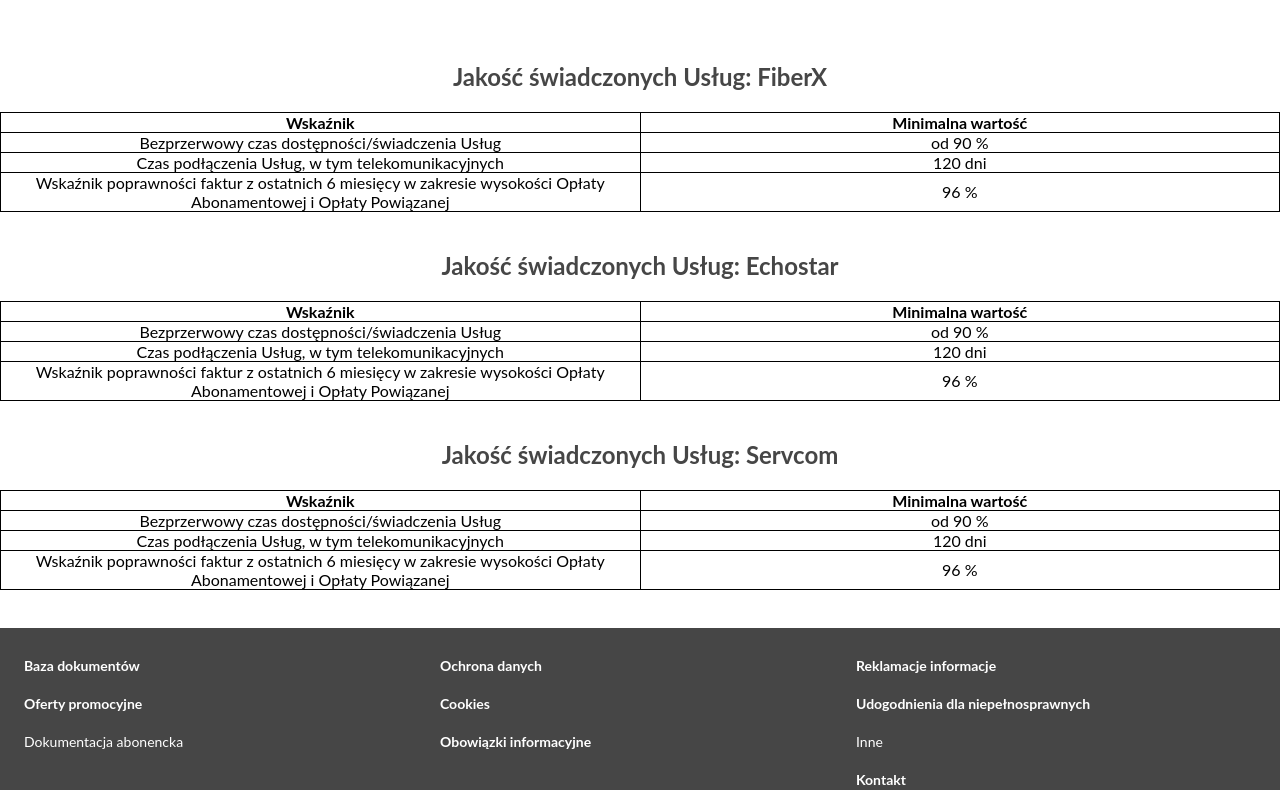
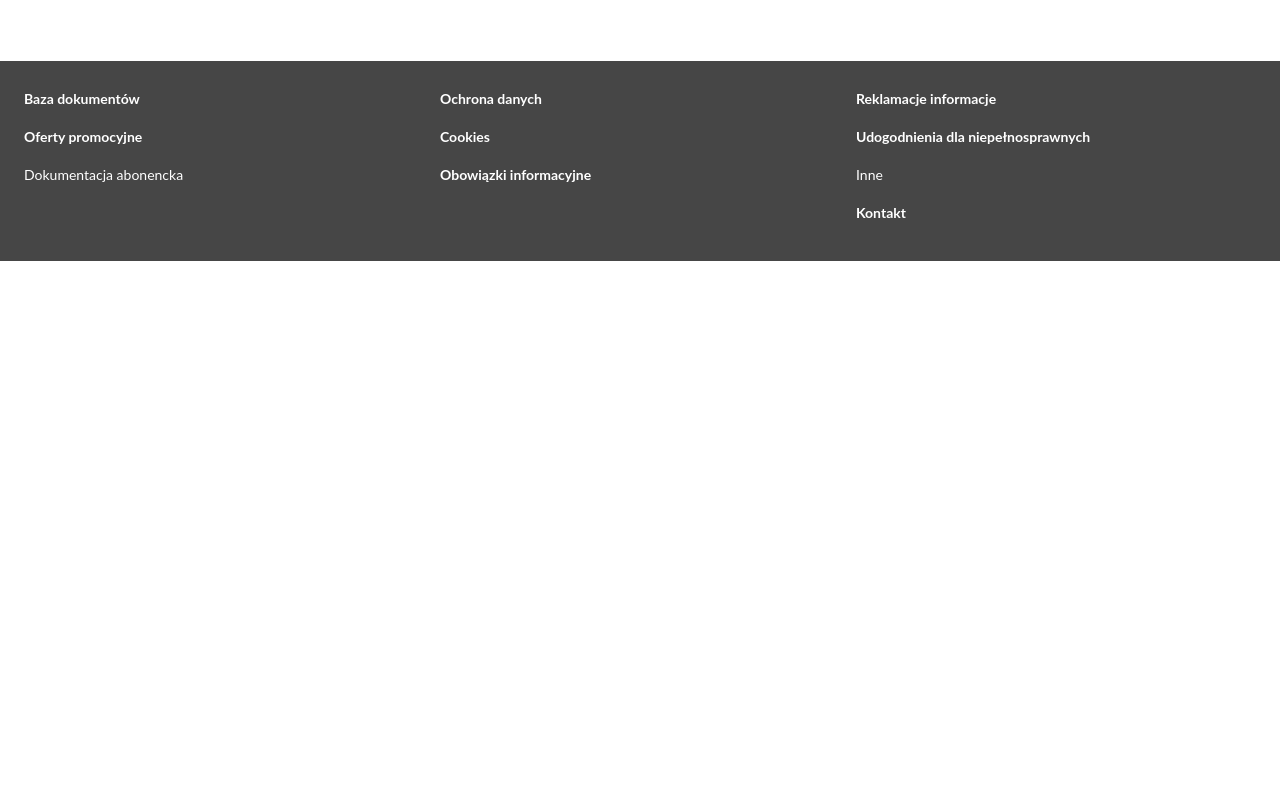
Before and after one commit to michalbajerski/michalbajerski.github.io, a plain HTML site: page index.html in a window 1280 px wide. Shown: the part 699-1489 px from the top of the page. After the commit the page ends 960 px from the top, so only its background shows below. Drawn offline with Linux system fonts and the light colour scheme; a script that the page names is missing.

Commit message:
removed table

```diff
--- a/index.html
+++ b/index.html
@@ -18,75 +18,6 @@
         <img class="visible-mobile"src="./assets/images/hero-mobile.webp" alt="Zdjęcie główne" width="840" height="900">
     </section>
     <cards-component></cards-component>
-    <h2 style="margin: auto; text-align: center;">Jakość świadczonych Usług: FiberX</h2>
-    <br><table>
-            <thead>
-              <tr>
-                <th>Wskaźnik</th>
-                <th>Minimalna wartość</th>
-              </tr>
-            </thead>
-            <tbody>
-              <tr>
-                <td>Bezprzerwowy czas dostępności/świadczenia Usług</td>
-                <td>od 90 %</td>
-              </tr>
-              <tr>
-                <td>Czas podłączenia Usług, w tym telekomunikacyjnych</td>
-                <td>120 dni</td>
-              </tr>
-              <tr>
-                <td>Wskaźnik poprawności faktur z ostatnich 6 miesięcy w zakresie wysokości Opłaty Abonamentowej i Opłaty Powiązanej</td>
-                <td>96 %</td>
-              </tr>
-            </tbody>
-        </table><br><br>
-        <h2 style="margin: auto; text-align: center;">Jakość świadczonych Usług: Echostar</h2>
-        <br><table>
-            <thead>
-              <tr>
-                <th>Wskaźnik</th>
-                <th>Minimalna wartość</th>
-              </tr>
-            </thead>
-            <tbody>
-              <tr>
-                <td>Bezprzerwowy czas dostępności/świadczenia Usług</td>
-                <td>od 90 %</td>
-              </tr>
-              <tr>
-                <td>Czas podłączenia Usług, w tym telekomunikacyjnych</td>
-                <td>120 dni</td>
-              </tr>
-              <tr>
-                <td>Wskaźnik poprawności faktur z ostatnich 6 miesięcy w zakresie wysokości Opłaty Abonamentowej i Opłaty Powiązanej</td>
-                <td>96 %</td>
-              </tr>
-            </tbody>
-        </table><br><br>
-        <h2 style="margin: auto; text-align: center;">Jakość świadczonych Usług: Servcom</h2>
-        <br><table>
-            <thead>
-              <tr>
-                <th>Wskaźnik</th>
-                <th>Minimalna wartość</th>
-              </tr>
-            </thead>
-            <tbody>
-              <tr>
-                <td>Bezprzerwowy czas dostępności/świadczenia Usług</td>
-                <td>od 90 %</td>
-              </tr>
-              <tr>
-                <td>Czas podłączenia Usług, w tym telekomunikacyjnych</td>
-                <td>120 dni</td>
-              </tr>
-              <tr>
-                <td>Wskaźnik poprawności faktur z ostatnich 6 miesięcy w zakresie wysokości Opłaty Abonamentowej i Opłaty Powiązanej</td>
-                <td>96 %</td>
-              </tr>
-            </tbody>
-        </table><br><br>
     <footer-component></footer-component>
 </body>
 </html>
```
